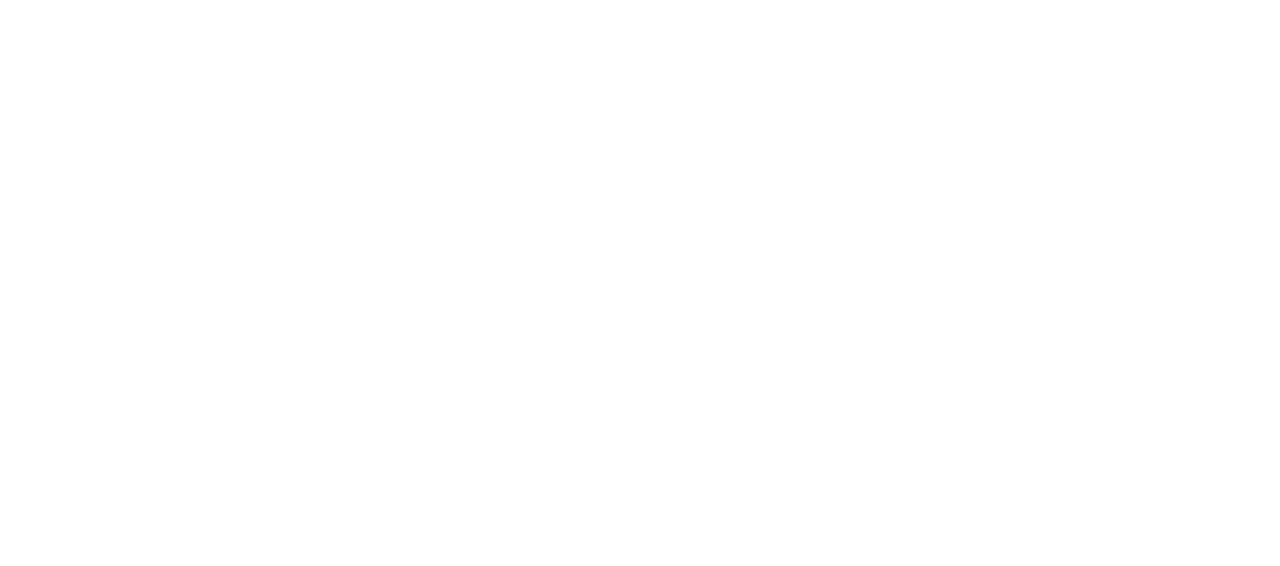
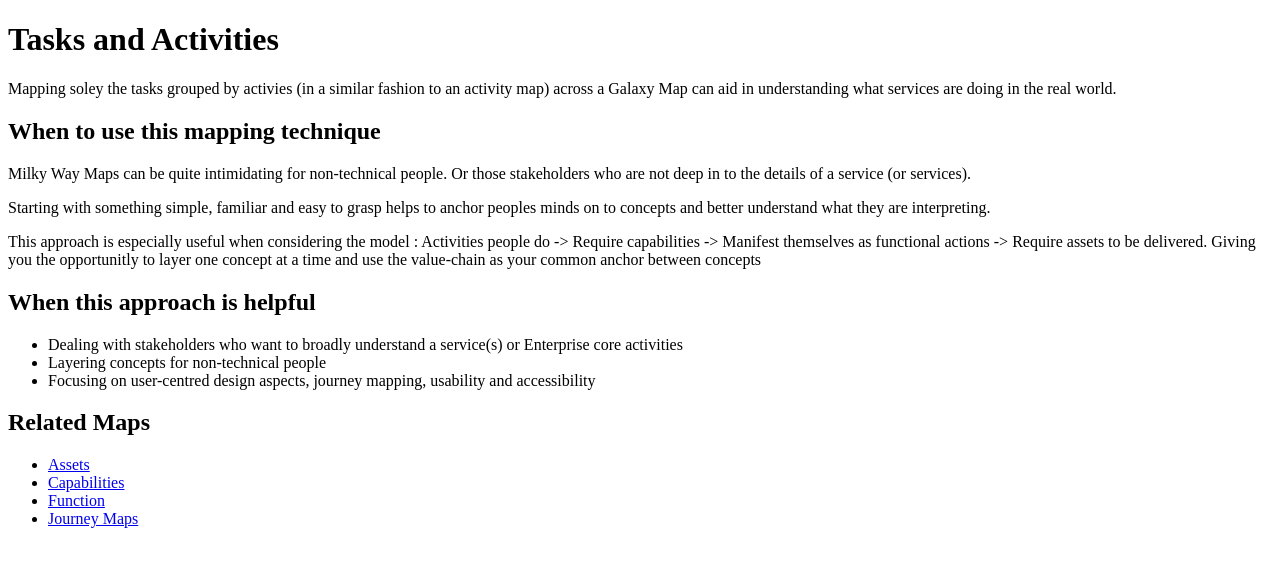
Before and after one commit to vipickering/milky-way-madness, a plain HTML site: page maps/activity.html in a window 1280 px wide. Drawn offline with Linux system fonts and the light colour scheme; files that its build step writes are made by us from their sources.

Commit message:
:pencil2: activity updated

```diff
--- a/maps/activity.html
+++ b/maps/activity.html
@@ -25,5 +25,28 @@
 </head>
 
 <body>
+<h1>Tasks and Activities</h1>
+<p>Mapping soley the tasks grouped by activies (in a similar fashion to an activity map) across a Galaxy Map can aid in understanding what services are doing in the real world.</p>
+
+<h2>When to use this mapping technique</h2>
+<p>Milky Way Maps can be quite intimidating for non-technical people. Or those stakeholders who are not deep in to the details of a service (or services). </p>
+<p>Starting with something simple, familiar and easy to grasp helps to anchor peoples minds on to concepts and better understand  what they are interpreting.</p>
+<p>This approach is especially useful when considering the model : Activities  people do -> Require capabilities -> Manifest themselves as functional actions -> Require assets to be delivered. Giving you the opportunitly to layer one concept at a time and use the value-chain as your common anchor between concepts</p>
+
+<h2>When this approach is helpful</h2>
+<ul>
+    <li>Dealing with stakeholders who want to broadly understand a service(s) or Enterprise core activities</li>
+    <li>Layering concepts for non-technical people</li>
+    <li>Focusing on user-centred design aspects, journey mapping, usability and accessibility</li>
+</ul>
+
+<h2>Related Maps</h2>
+<ul>
+    <li><a href="/maps/assets.html">Assets</a></li>
+    <li><a href="/maps/capability.html">Capabilities</a></li>
+    <li><a href="/maps/function.html">Function</a></li>
+    <li><a href="/maps/journey-maps.html">Journey Maps</a></li>
+</ul>
+
 </body>
 </html>
```
